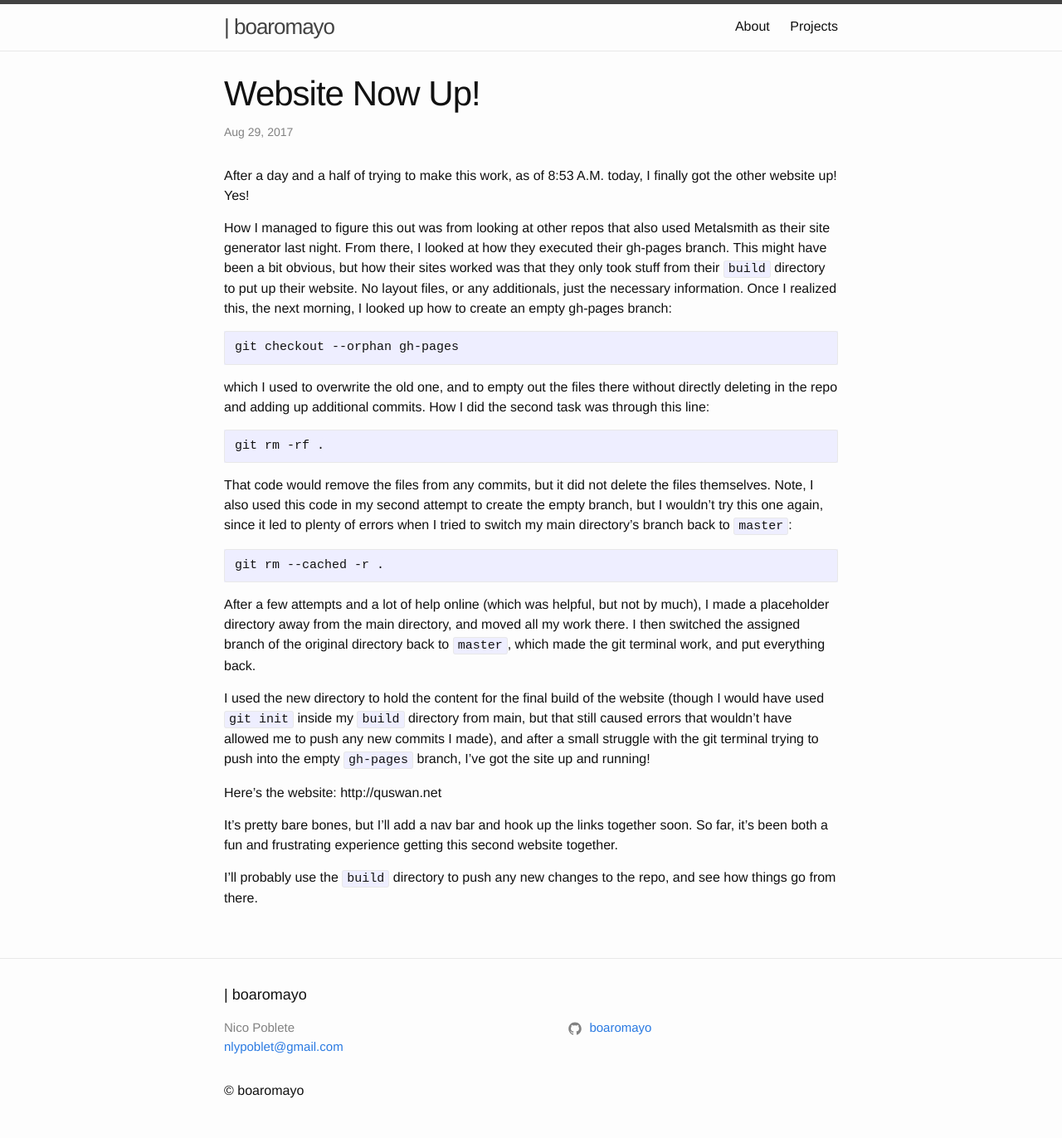
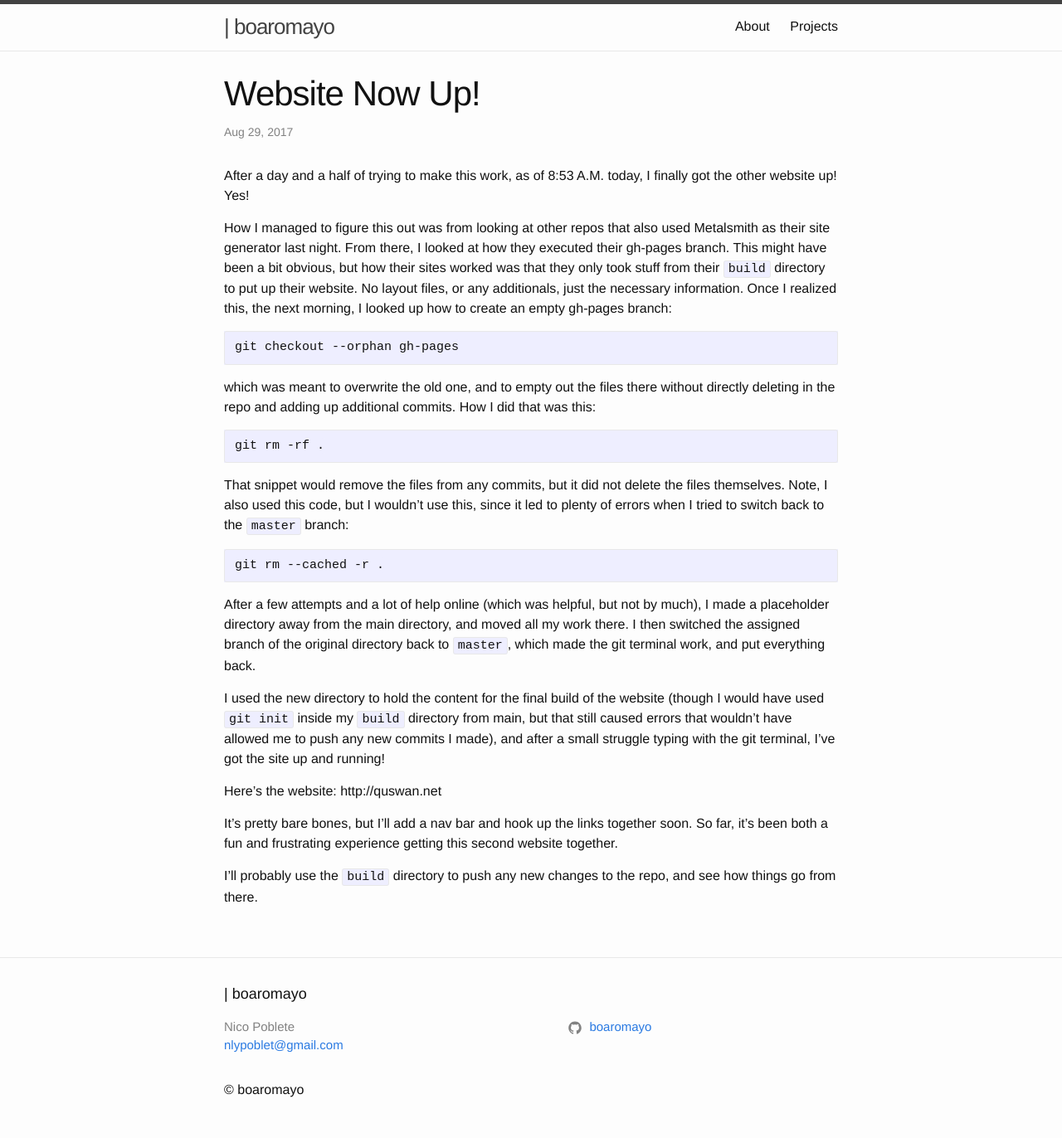
Before and after one commit to boaromayo/boaromayo.net-portfolio, a Jekyll site: the page built from _posts/2017-08-29-website-now-up.md, in a window 1280 px wide. Shown: the whole page at 83% size. Built offline with Jekyll 4.4.1, drawn with Linux system fonts in a browser that asks for light colours.

Commit message:
Revert "Edited new post (#22)"
This reverts commit 9a0c99b2931bf11ed78956d53f7ece557c5b594f.

````diff
--- a/_posts/2017-08-29-website-now-up.md
+++ b/_posts/2017-08-29-website-now-up.md
@@ -13,13 +13,13 @@
 git checkout --orphan gh-pages
 ```
 
-which I used to overwrite the old one, and to empty out the files there without directly deleting in the repo and adding up additional commits. How I did the second task was through this line:
+which was meant to overwrite the old one, and to empty out the files there without directly deleting in the repo and adding up additional commits. How I did that was this:
 
 ```
 git rm -rf .
 ```
 
-That code would remove the files from any commits, but it did not delete the files themselves. Note, I also used this code in my second attempt to create the empty branch, but I wouldn't try this one again, since it led to plenty of errors when I tried to switch my main directory's branch back to ```master```:
+That snippet would remove the files from any commits, but it did not delete the files themselves. Note, I also used this code, but I wouldn't use this, since it led to plenty of errors when I tried to switch back to the ```master``` branch:
 
 ```
 git rm --cached -r .
@@ -27,7 +27,7 @@
 
 After a few attempts and a lot of help online (which was helpful, but not by much), I made a placeholder directory away from the main directory, and moved all my work there. I then switched the assigned branch of the original directory back to ```master```, which made the git terminal work, and put everything back.
 
-I used the new directory to hold the content for the final build of the website (though I would have used ```git init``` inside my ```build``` directory from main, but that still caused errors that wouldn't have allowed me to push any new commits I made), and after a small struggle with the git terminal trying to push into the empty ```gh-pages``` branch, I've got the site up and running!
+I used the new directory to hold the content for the final build of the website (though I would have used ```git init``` inside my ```build``` directory from main, but that still caused errors that wouldn't have allowed me to push any new commits I made), and after a small struggle typing with the git terminal, I've got the site up and running!
 
 Here's the website: http://quswan.net
 
````
